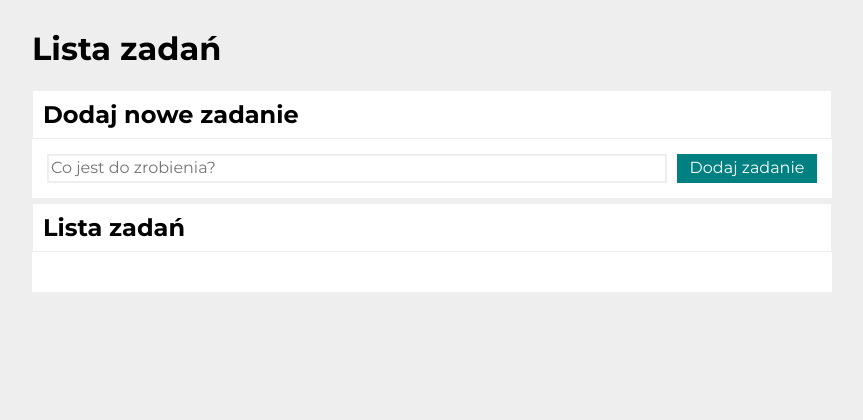
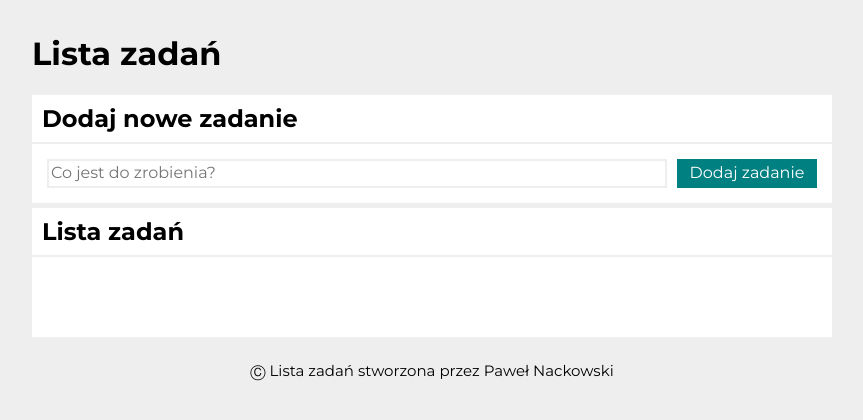
Before and after one commit to PawelNackowski/todo-list, a plain HTML site: page index.html in a window 1280 px wide. Shown: the whole page, without its empty margins (208-1071 px from the left). Drawn offline with nearby package versions, Linux system fonts and the light colour scheme.

Commit message:
added and styling header, section, footer

```diff
--- /dev/null
+++ b/css/section.css
@@ -0,0 +1,14 @@
+.section {
+    background-color: white;
+    margin: 0;
+}
+
+.section__header {
+    margin: 0;
+    padding: 10px;
+    border-bottom: #eee solid 2px;
+}
+
+.section__container {
+    padding: 20px;
+}
--- a/css/style.css
+++ b/css/style.css
@@ -6,21 +6,21 @@ html {
     box-sizing: inherit;
 }
 
-body {
+.body {
     font-family: "Montserrat", sans-serif;
     background-color: #eee;
     display: flex;
-    margin: 10px;
+    margin: 15px;
     justify-content: center;
-    }
+    word-break: break-word;
+}
 
-.container {
+.body__container {
     flex-basis: 800px;
 }
 
-.subheader {
-    margin:0;
-    padding: 10px;
-    background-color: white;
-    border: #eee solid 1px;
+.footer {
+    margin-top: 25px;
+    text-align: center;
+    font-size: 15px;
 }
--- a/index.html
+++ b/index.html
@@ -11,6 +11,7 @@
     <link href="css/style.css" rel="stylesheet">
     <link href="css/form.css" rel="stylesheet">
     <link href="css/list.css" rel="stylesheet">
+    <link href="css/section.css" rel="stylesheet">
     <script src="js/script.js" defer></script>
     <link rel="preconnect" href="https://fonts.googleapis.com">
     <link rel="preconnect" href="https://fonts.gstatic.com" crossorigin>
@@ -19,22 +20,33 @@
     <title>Lista zadań</title>
 </head>
 
-<body>
-    <div class="container">
-        <h1 class="header">
+<body class="body">
+    <div class="body__container">
+        <header class="header">
+            <h1>
                 Lista zadań
             </h1>
-        <h2 class="subheader">
+        </header>
+        <section class="section">
+            <h2 class="section__header">
                 Dodaj nowe zadanie
             </h2>
             <form class="form js-form">
                 <input class="form__input js-newTask" placeholder="Co jest do zrobienia?">
                 <button class="form__button">Dodaj zadanie</button>
             </form>
-        <h2 class="subheader">
+        </section>
+        <section class="section">
+            <h2 class="section__header">
                 Lista zadań
             </h2>
+            <div class="section__container">
                 <ul class="taskList js-tasks"></ul>
+            </div>
+    </section>
+    <footer class="footer">
+        Ⓒ Lista zadań stworzona przez Paweł Nackowski
+    </footer>
     </div>
 </body>
 
```
Lines whose indentation alone changed are shown as unchanged.
